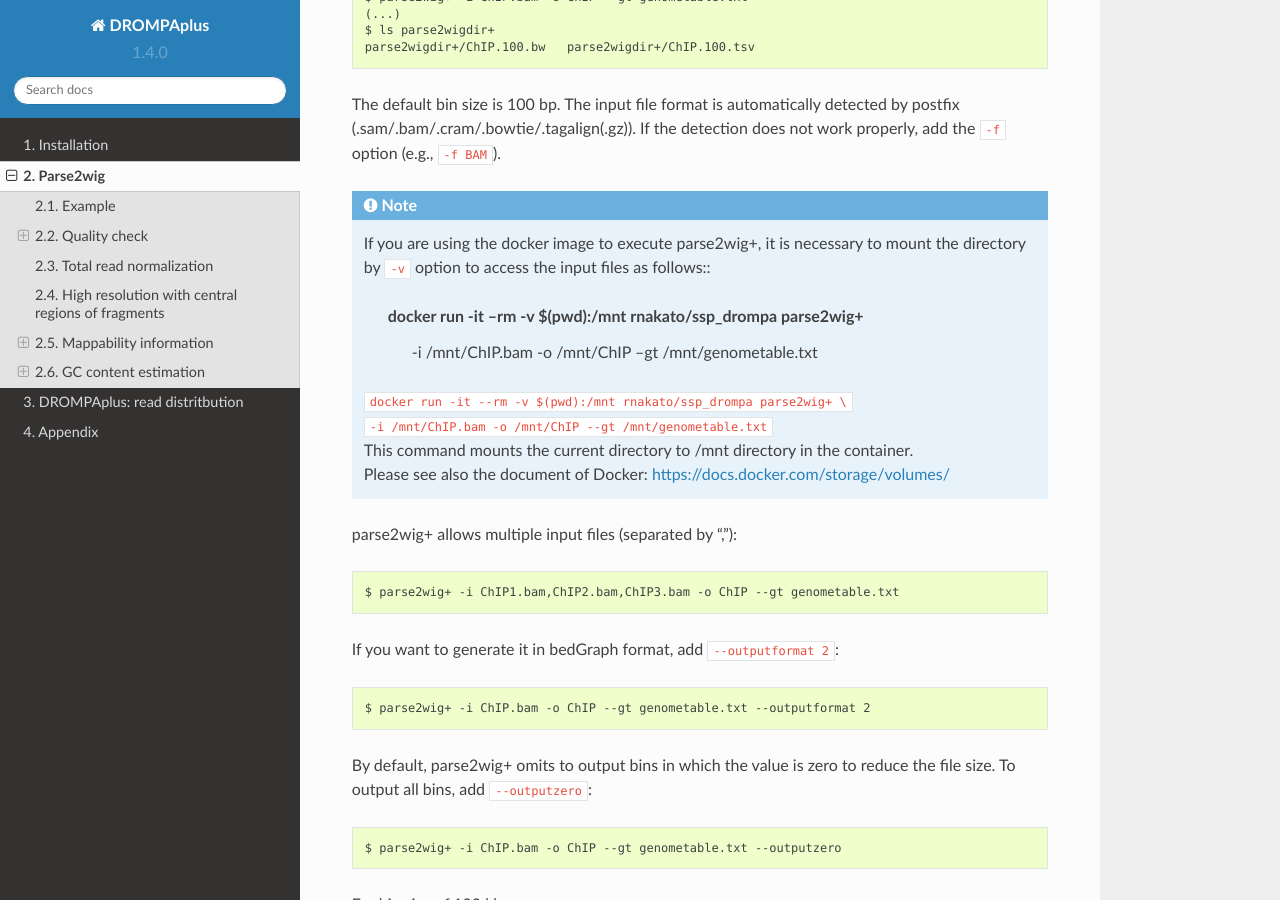
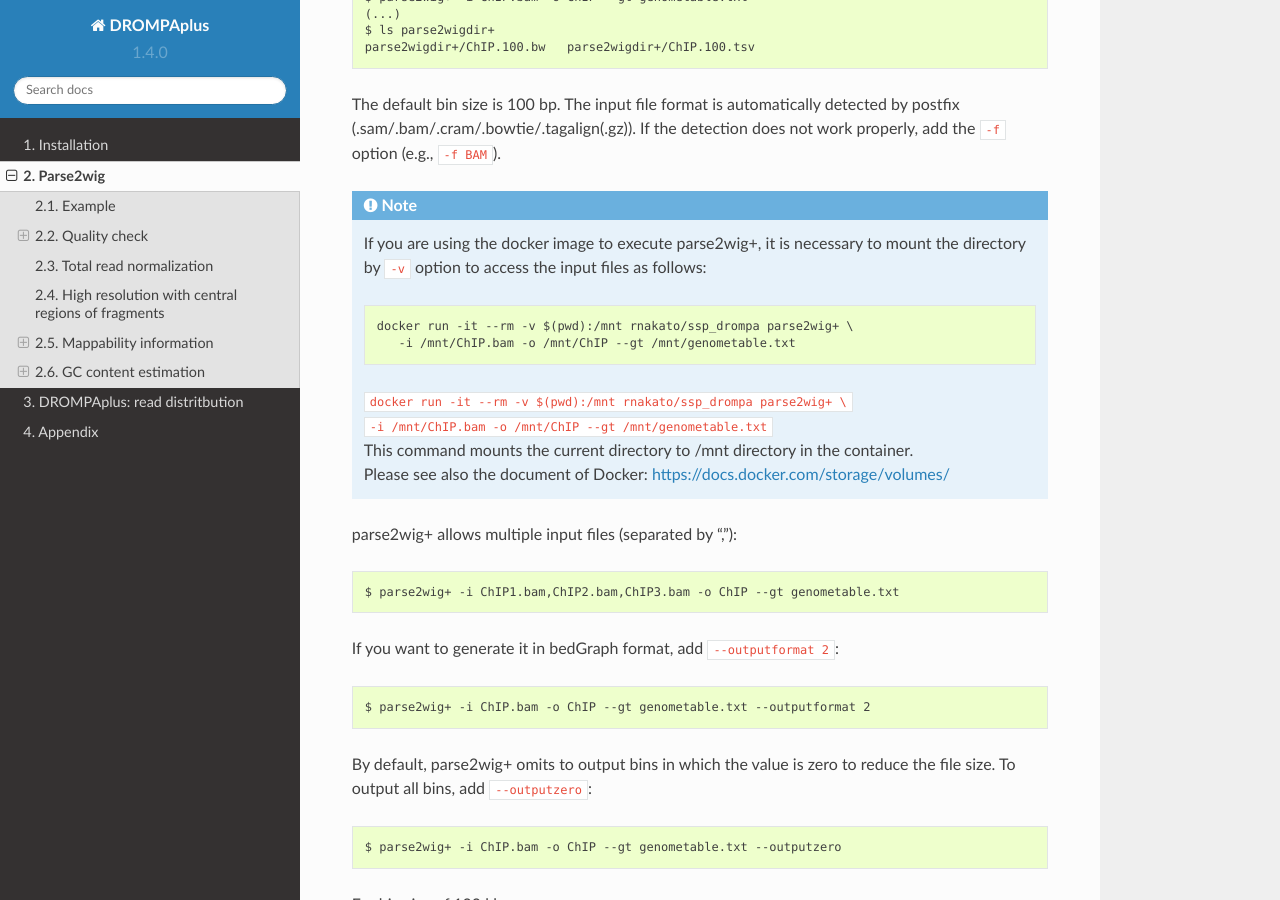
Before and after one commit to rnakato/DROMPAplus, a Sphinx documentation site: the page built from docs/content/parse2wig.rst, in a window 1280 px wide and 900 px high, scrolled down 386 px. Built offline with Sphinx 7.4.7 and the Read the Docs theme 2.0.0, drawn with Linux system fonts in a browser that asks for light colours.

```diff
--- a/docs/content/parse2wig.rst
+++ b/docs/content/parse2wig.rst
@@ -19,7 +19,7 @@ If the detection does not work properly, add the ``-f`` option (e.g., ``-f BAM``
 
 .. note::
 
-    | If you are using the docker image to execute parse2wig+, it is necessary to mount the directory by ``-v`` option to access the input files as follows::
+    If you are using the docker image to execute parse2wig+, it is necessary to mount the directory by ``-v`` option to access the input files as follows::
 
         docker run -it --rm -v $(pwd):/mnt rnakato/ssp_drompa parse2wig+ \
            -i /mnt/ChIP.bam -o /mnt/ChIP --gt /mnt/genometable.txt
```
